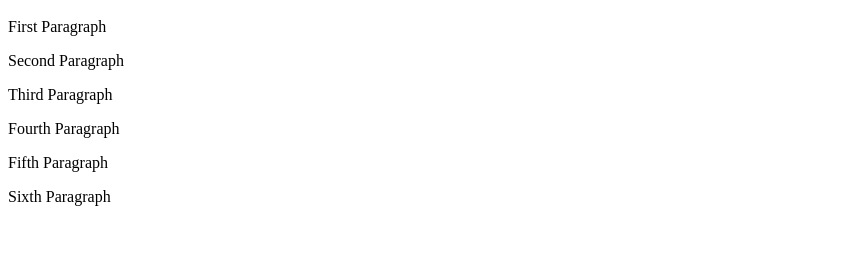
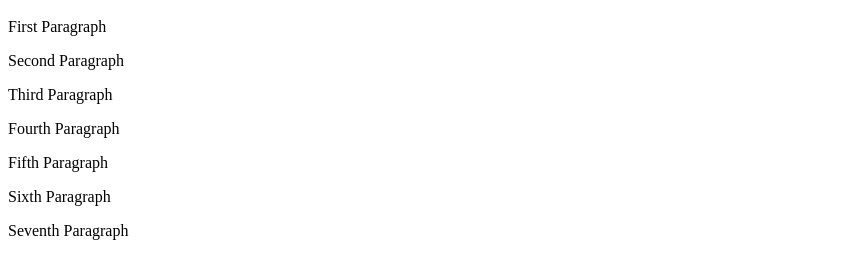
Before and after one commit to NikitaRaut1/demo-repository, a website: page index.html in a window 1280 px wide. Shown: the part 48-326 px from the top of the page, without its empty margins (0-847 px from the left). Drawn offline with Linux system fonts and the light colour scheme.

Commit message:
Added Seventh Para

```diff
--- a/index.html
+++ b/index.html
@@ -5,3 +5,4 @@
 <p>Fourth Paragraph</p>
 <p>Fifth Paragraph</p>
 <p>Sixth Paragraph</p>
+<p>Seventh Paragraph</p>
```
